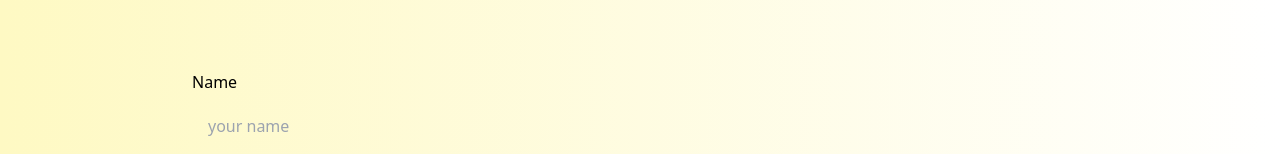
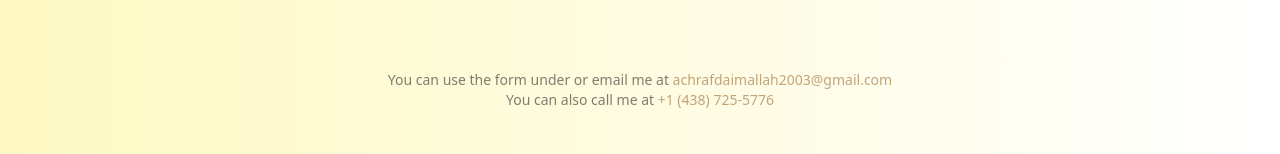
Before and after one commit to Achraf333-m/portfolio, a Next.js app: page /contact in a window 1280 px wide. Shown: the part 192-346 px from the top of the page. Built offline with nearby package versions, Linux system fonts and the light colour scheme.

Commit message:
small-retouch

```diff
--- a/components/Dropdown.jsx
+++ b/components/Dropdown.jsx
@@ -9,7 +9,7 @@ import { useRouter } from 'next/router';
 
 export default function Dropdown() {
   const [anchorEl, setAnchorEl] = useState(null)
-  const { theme, setTheme } = useTheme()
+  const { theme, setTheme } = useTheme('dark')
   const router = useRouter();
   const path = router.pathname;
   const currentMode = theme === 'dark' ? 'light' : 'dark'
--- a/pages/contact.jsx
+++ b/pages/contact.jsx
@@ -11,7 +11,7 @@ import "aos/dist/aos.css";
 
 function Contact() {
   useEffect(() => {
-    AOS.init({duration:2000, once:true });
+    AOS.init({ duration: 2000, once: true });
   }, []);
   const form = useRef();
 
@@ -45,6 +45,17 @@ function Contact() {
         data-aos="fade-in"
         className="darkMode lightMode h-screen pt-20 md:pt-40 px-10 md:px-14"
       >
+        <div className="flex flex-col justify-center items-center mb-10" data-aos="fade-left"
+            data-aos-delay="1000" >
+          <p className="opacity-50 text-sm md:text-md text-center">
+            You can use the form under or email me at{" "}
+            <span className="text-yellow-800">
+              achrafdaimallah2003@gmail.com
+            </span>{" "}
+            <br /> You can also call me at{" "}
+            <span className="text-yellow-800">+1 (438) 725-5776</span>
+          </p>
+        </div>
         <form
           ref={form}
           onSubmit={contact}
--- a/pages/projects.jsx
+++ b/pages/projects.jsx
@@ -218,12 +218,11 @@ function Projects() {
           </div>
           <div className="space-y-4 md:space-y-0 flex flex-col md:flex-row md:space-x-4 items-center justify-center py-10 mb-20">
             <p>
-              Lorem ipsum dolor sit amet consectetur adipisicing elit. Fuga,
-              animi.
+              You have a project for me or want me to work with you? You can easily contact me here!
             </p>
             <Link href="/contact">
               <button className="py-2 px-10 text-yellow-500 dark:text-black bg-black dark:bg-yellow-500 max-w-lg rounded-lg">
-                contact me
+                Contact me
               </button>
             </Link>
           </div>
```
